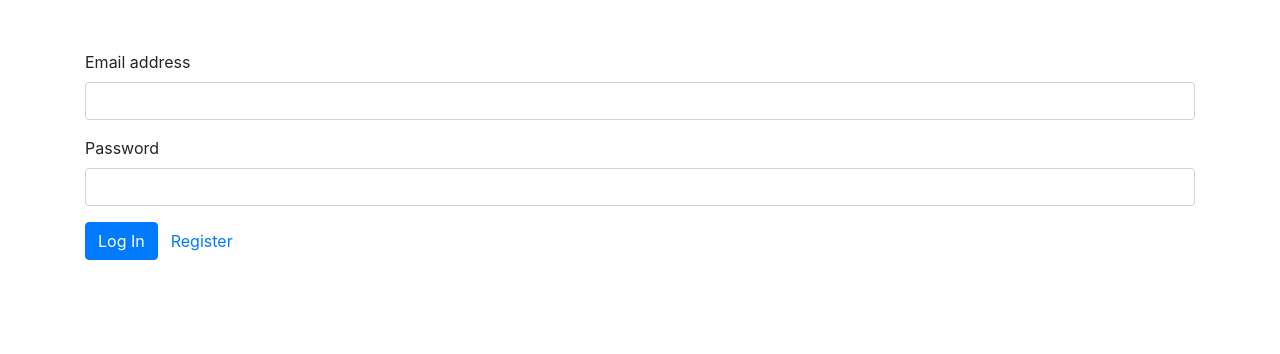
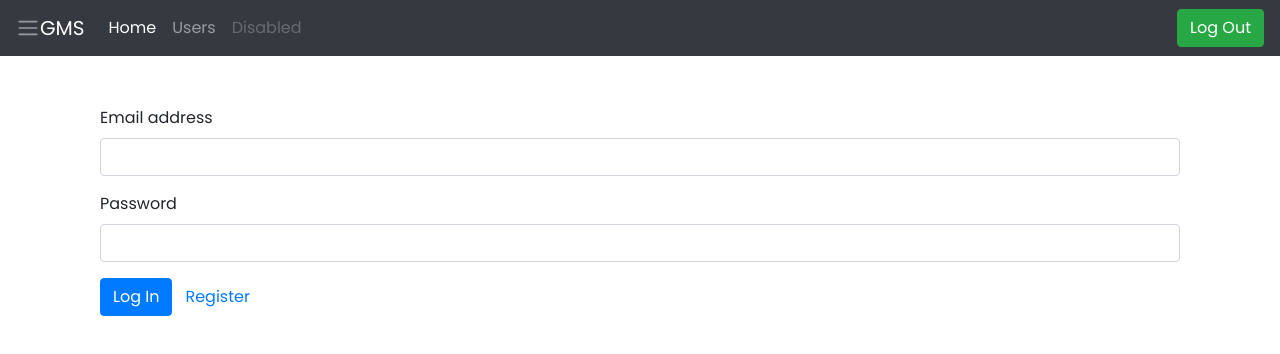
Before and after one commit to midhun-p/react, a React (Create React App) app: page / in a window 1280 px wide. Shown: the top 354 px of the page. Built offline with nearby package versions, Linux system fonts and the light colour scheme.

Commit message:
User page added

```diff
--- a/src/App.css
+++ b/src/App.css
@@ -1,5 +1,11 @@
+@import url('https://fonts.googleapis.com/css?family=Poppins:300,400,500,600,700&display=swap');
+body{
+  font-family: 'Poppins', sans-serif !important;
+  font-size:15px;
+}
 .App {
   text-align: center;
+
 }
 
 .App-logo {
@@ -40,3 +46,23 @@
 .login-div{
   margin-top: 50px;
 }
+.footer {
+  position: fixed;
+  left: 0;
+  bottom: 0;
+  width: 100%;
+  background-color: #343a40;
+  color: white;
+  text-align: center;
+  HEIGHT: 49px;
+}
+
+.btn-success a{
+  color: white !important;
+}
+.card-div{
+  width: 18rem;
+}
+.card{
+  margin: 15px 0 15px 0;
+}
--- a/src/App.js
+++ b/src/App.js
@@ -7,17 +7,27 @@ import 'bootstrap/dist/css/bootstrap.min.css';
 import Login from './components/LogIn';
 import Home from './components/Home';
 import Register from './components/Register';
+import Header from './components/Header';
+import Footer from './components/Footer';
+import Users from './components/Users';
+import UserDetails from './components/UserDetails';
 
-function App() {
+function App(props) {
   return (
-    <Router>
-        <div>
-          <Route exact path='/' component={Login} />
-          <Route exact path='/login' component={Login} />
-          <Route path="/home" component={Home} />
-          <Route path="/register" component={Register} />
+    <>
+      <Router>
+        <Header></Header>
+        <div className="container">
+        <Route exact path='/' component={Login} />
+        <Route path='/login' component={Login} />
+        <Route path="/home" component={Home} />
+        <Route path="/register" component={Register} />
+        <Route path="/users" component={Users} />
+        <Route path="/user-details/:id" component={UserDetails} />
         </div>
+        {/* <Footer></Footer> */}
       </Router>
+    </>
   );
 }
 
--- /dev/null
+++ b/src/components/Footer.js
@@ -0,0 +1,10 @@
+import React from 'react'
+
+function Footer() {
+    return (
+        <div className="footer">
+        </div>
+    )
+}
+
+export default Footer
--- /dev/null
+++ b/src/components/Header.js
@@ -0,0 +1,49 @@
+import React from 'react'
+import { Link, useLocation } from "react-router-dom"
+function Header() {
+    const location = useLocation();
+    if (location.pathname === '/login' || location.pathname === '/register' ) {
+        return (
+            <nav className="navbar navbar-expand-lg navbar-dark bg-dark">
+                <button className="navbar-toggler" type="button" data-toggle="collapse" data-target="#navbarTogglerDemo01" aria-controls="navbarTogglerDemo01"
+                    aria-expanded="false" aria-label="Toggle navigation" />
+                <span className="navbar-toggler-icon"></span>
+                <div className="collapse navbar-collapse" id="navbarTogglerDemo01">
+                    <a className="navbar-brand" href="#">GMS</a>
+                    <ul className="navbar-nav mr-auto mt-2 mt-lg-0">
+
+                    </ul>
+                    <button className="btn btn-success my-2 my-sm-0" type="submit">
+                        <Link to='/login'>Login / Register</Link> </button>
+                </div>
+            </nav>
+        )
+    }
+    return (
+        <nav className="navbar navbar-expand-lg navbar-dark bg-dark">
+            <button className="navbar-toggler" type="button" data-toggle="collapse" data-target="#navbarTogglerDemo01" aria-controls="navbarTogglerDemo01"
+                aria-expanded="false" aria-label="Toggle navigation" />
+            <span className="navbar-toggler-icon"></span>
+            <div className="collapse navbar-collapse" id="navbarTogglerDemo01">
+                <a className="navbar-brand" href="#">GMS</a>
+                <ul className="navbar-nav mr-auto mt-2 mt-lg-0">
+                    <li className="nav-item active">
+                        <Link to='/home' className="nav-link">Home</Link>
+                    </li>
+                    <li className="nav-item">
+                    <Link to='/users' className="nav-link">Users</Link>
+                    </li>
+                    <li className="nav-item">
+                        <a className="nav-link disabled" href="#">Disabled</a>
+                    </li>
+                </ul>
+                <form className="form-inline my-2 my-lg-0">
+                    <button className="btn btn-success my-2 my-sm-0" type="submit">
+                        <Link to='/login'>Log Out</Link> </button>
+                </form>
+            </div>
+        </nav>
+    )
+}
+
+export default Header
--- a/src/components/Home.js
+++ b/src/components/Home.js
@@ -4,29 +4,7 @@ import { Link } from "react-router-dom"
 function Home() {
     return (
         <div>
-            <nav className="navbar navbar-expand-lg navbar-dark bg-dark">
-                <button className="navbar-toggler" type="button" data-toggle="collapse" data-target="#navbarTogglerDemo01" aria-controls="navbarTogglerDemo01"
-                    aria-expanded="false" aria-label="Toggle navigation" />
-                <span className="navbar-toggler-icon"></span>
-                <div className="collapse navbar-collapse" id="navbarTogglerDemo01">
-                    <a className="navbar-brand" href="#">GMS</a>
-                    <ul className="navbar-nav mr-auto mt-2 mt-lg-0">
-                        <li className="nav-item active">
-                            <a className="nav-link" href="#">Home <span className="sr-only">(current)</span></a>
-                        </li>
-                        <li className="nav-item">
-                            <a className="nav-link" href="#">Link</a>
-                        </li>
-                        <li className="nav-item">
-                            <a className="nav-link disabled" href="#">Disabled</a>
-                        </li>
-                    </ul>
-                    <form className="form-inline my-2 my-lg-0">
-                        <button className="btn btn-outline-success my-2 my-sm-0" type="submit">
-                        <Link to='/login'>Log Out</Link> </button>
-                    </form>
-                </div>
-            </nav>
+           <h1>Welcome to GMS</h1>
         </div>
     )
 }
--- /dev/null
+++ b/src/components/UserDetails.js
@@ -0,0 +1,11 @@
+import React from 'react'
+
+function UserDetails() {
+    return (
+        <div>
+            usedsdfsd
+        </div>
+    )
+}
+
+export default UserDetails
--- /dev/null
+++ b/src/components/Users.js
@@ -0,0 +1,37 @@
+import { React, useEffect, useState } from 'react'
+import userLogo from '../assets/img/user.jpg';
+import { Link } from "react-router-dom"
+function Users() {
+    const [userList, setUserList] = useState([]);
+    useEffect(() => {
+        fetch('https://jsonplaceholder.typicode.com/users')
+            .then(response => response.json())
+            .then(res => {
+                setUserList(res);
+            })
+    }, []);
+    return (
+        <div>
+            <div className="row">
+                {userList.map(user => (
+                    <div className="col-lg-4">
+                        <div className="card card-div">
+                            <img className="card-img-top" src={userLogo} alt="Card image cap" />
+                            <div class="card-body">
+                                <h5 class="card-title">{user.name}</h5>
+                                <p className="card-text">{user.email}</p>
+                                <p className="card-text">{user.phone}</p>
+                                <p className="card-text">{user.website}</p>
+                                <p className="card-text">{user.company.name}</p>
+                                <Link to={'/user-details/'+user.id} className="btn btn-primary">View Details</Link>
+                            </div>
+                        </div>
+                    </div>
+
+                ))}
+            </div>
+        </div>
+    )
+}
+
+export default Users
```
Also changed, not shown: src/assets/img/user.jpg (added).
